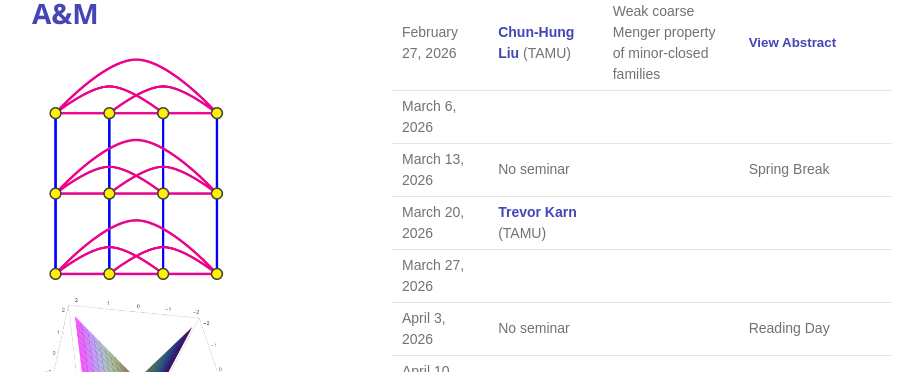
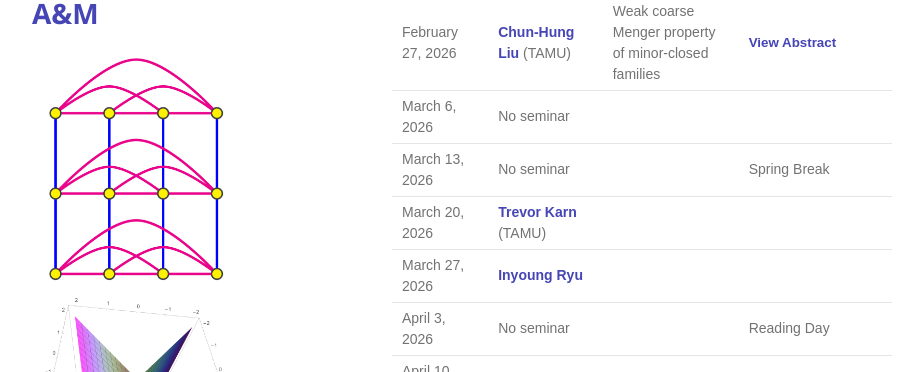
Before and after one commit to tamu-seminar/alg-comb, a Jekyll site: the page built from index.md, in a window 1280 px wide and 900 px high, scrolled down 863 px. Shown: the part 152-524 px from the top of the window, without its empty margins (178-1101 px from the left). Built offline with Jekyll 4.4.1, drawn with Linux system fonts in a browser that asks for light colours.

Commit message:
Inyoung Ryu

```diff
--- a/index.md
+++ b/index.md
@@ -32,10 +32,10 @@ The organizers are [Chun-Hung Liu](https://people.tamu.edu/~chliu/), [Trevor Kar
 |**February 26, 2026** at **4pm** in **Blocker 117**| [Francis Su](https://www.francissu.com/) (Harvey Mudd) | 100 years of Sperner’s Lemma: proofs, generalizations, and applications | [Departmental Colloquium](https://calendar.tamu.edu/math/event/375982-geller-lecture-colloquium-dr-francis-su), <button type="button" class="abstract-link" onclick="showAbstract('su1')">View Abstract</button>  <br><br> Note special day, time, and location!|
 |**February 26, 2026** at **6pm** in **Blocker 117**| [Francis Su](https://www.francissu.com/) (Harvey Mudd) | Randomness, Geometry, and Privacy | [Geller Lecture](https://sites.google.com/tamu.edu/geller-lecture-2026/home), <button type="button" class="abstract-link" onclick="showAbstract('su2')">View Abstract</button>  <br><br> Note special day, time, and location!|
 | February 27, 2026 | [Chun-Hung Liu](https://people.tamu.edu/~chliu/) (TAMU)        | Weak coarse Menger property of minor-closed families      | <button type="button" class="abstract-link" onclick="showAbstract('liu')">View Abstract</button>     |
-| March 6, 2026     |         |       |       |
+| March 6, 2026     |No seminar         |       |       |
 | March 13, 2026    |No seminar| |Spring Break  |
 | March 20, 2026    | [Trevor Karn](https://trevorkarn.github.io/) (TAMU)        |       |       |
-| March 27, 2026    |         |       |       |
+| March 27, 2026    |[Inyoung Ryu](https://sites.google.com/tamu.edu/inyoung/home)  |       |       |
 | April 3, 2026     |No seminar|| Reading Day   |
 | April 10, 2026    | No seminar         |       |       |
 | April 17, 2026    | [Sarah Witherspoon](https://people.tamu.edu/~sjw/) (TAMU)  |    TBA   |  TBA     |
```
